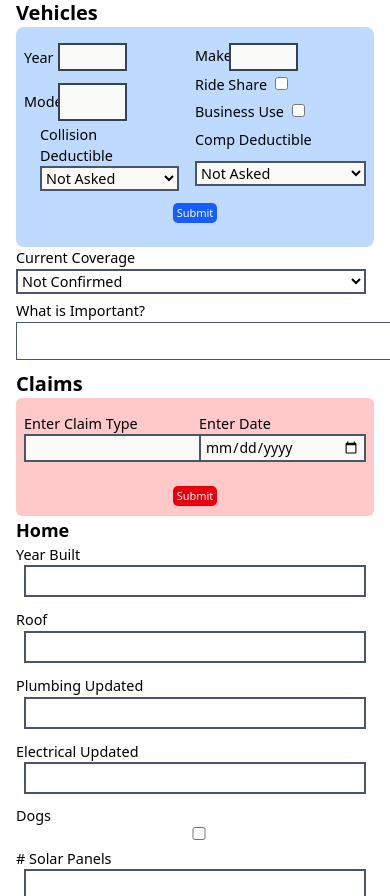
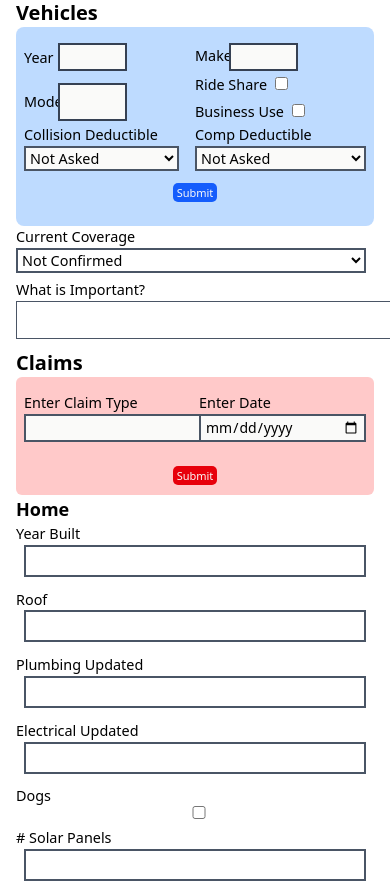
Before and after one commit to Jpatrick6420/propertyandcasualtywebsite, a React (Vite) app: page / in a window 390 px wide. Shown: the part 1120-2016 px from the top of the page. Built offline with nearby package versions, Linux system fonts and the light colour scheme.

Commit message:
fixed a padding issue in the vehicles section

```diff
--- a/src/features/NewVehicleSection.jsx
+++ b/src/features/NewVehicleSection.jsx
@@ -77,7 +77,7 @@ function NewVehicleSection({ addNewItem }) {
           </div>
         </div>
 
-        <div className="mb-1 grid grid-cols-1 lg:grid-cols-2 px-4 lg:px-0">
+        <div className="mb-1 grid grid-cols-1 lg:grid-cols-2 pr-4 lg:px-0">
           <label className="mr-2 text-sm">Collision Deductible</label>
 
           <select
```
